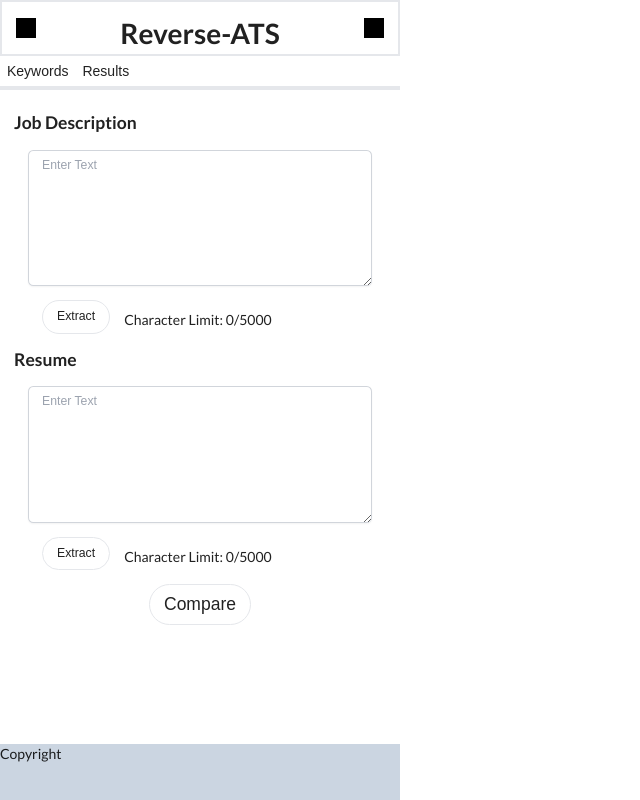
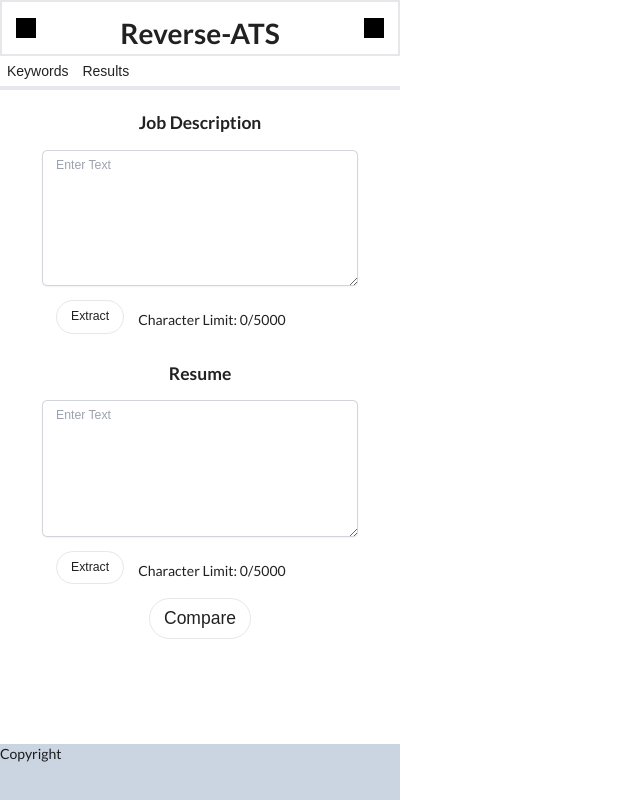
Before and after one commit to Caposto/reverse-ats, a React (Create React App) app in the folder frontend/: page / in a window 1280 px wide. Shown: the whole page, without its empty margins (0-640 px from the left). Built offline with nearby package versions, Linux system fonts and the light colour scheme.

Commit message:
centered items

```diff
--- a/frontend/src/App.jsx
+++ b/frontend/src/App.jsx
@@ -66,11 +66,11 @@ function App() {
         <KeywordsContext.Provider value={keywordsContextValue}>
           <div className={!showMatches ? "flex flex-col flex-grow pt-4" : "hidden"}>
             <div>
-              <h1 className="text-xl pl-4">Job Description</h1>
+              <h1 className="text-xl text-center">Job Description</h1>
               <DynamicForm className="grow" descriptionType="job" />
             </div>
             <div>
-              <h1 className="text-xl pl-4">Resume</h1>
+              <h1 className="text-xl text-center pt-4">Resume</h1>
               <DynamicForm className="grow" descriptionType="resume" />
             </div>
             <div className="text-center">
--- a/frontend/src/components/DynamicForm.jsx
+++ b/frontend/src/components/DynamicForm.jsx
@@ -68,7 +68,7 @@ function DynamicForm({ descriptionType }) {
   };
 
   return (
-    <div aria-label="form-test-id" className="px-8">
+    <div aria-label="form-test-id" className="px-12">
       {!submitted && (
         <form onSubmit={handleSubmit}>
           <textarea
@@ -99,9 +99,11 @@ function DynamicForm({ descriptionType }) {
       {!visible && !error && !exception && (
         <div>
           <KeywordList initial={keywords} descriptionType={descriptionType} />
-          <button className="button-sm" type="submit" onClick={submitNewDescription}>
-            Submit New Description
-          </button>
+          <div className="text-center py-2">
+            <button className="button-sm" type="submit" onClick={submitNewDescription}>
+              Submit New Description
+            </button>
+          </div>
         </div>
       )}
       {error && <Error />}
--- a/frontend/src/components/Keyword.jsx
+++ b/frontend/src/components/Keyword.jsx
@@ -23,7 +23,7 @@ function Keyword({ keywords, removeKeyword, updateKeyword }) {
   }
 
   return keywords.map((keyword) => (
-    <div className="flex justify-between items-center m-2 p-4" key={keyword.id}>
+    <div className="flex justify-between items-center m-2 p-2" key={keyword.id}>
       {keyword.text}
       <div className="flex justify-center cursor-pointer text-2xl">
         <RiCloseCircleLine onClick={() => removeKeyword(keyword.id)} />
--- a/frontend/src/components/KeywordForm.jsx
+++ b/frontend/src/components/KeywordForm.jsx
@@ -8,7 +8,7 @@ function KeywordForm({ edit, onSubmit }) {
 
   useEffect(() => {
     inputRef.current.focus();
-  });
+  }, []);
 
   const handleChange = (e) => {
     setInput(e.target.value);
@@ -25,45 +25,45 @@ function KeywordForm({ edit, onSubmit }) {
   };
 
   return (
-    <form onSubmit={handleSubmit} className="mb-4">
+    <div>
       {edit ? (
-        <>
+        <form onSubmit={handleSubmit} className="mb-4">
           <input
             placeholder="Update your item"
             value={input}
             onChange={handleChange}
             name="text"
             ref={inputRef}
-            className="p-6 border-solid border-4"
+            className="p-4 border-solid border-4"
           />
           <button
             type="submit"
             onClick={handleSubmit}
-            className="p-6 border-solid border-4 cursor-pointer bg-purple-100"
+            className="p-4 border-solid border-4 cursor-pointer bg-purple-300"
           >
             Update
           </button>
-        </>
+        </form>
       ) : (
-        <>
+        <form onSubmit={handleSubmit} className="mb-4">
           <input
             placeholder="Add a keyword"
             value={input}
             onChange={handleChange}
             name="text"
-            className="p-6 border-solid border-4"
+            className="p-4 border-solid border-4"
             ref={inputRef}
           />
           <button
             type="submit"
             onClick={handleSubmit}
-            className="p-6 border-solid border-4 cursor-pointer bg-purple-300"
+            className="p-4 border-solid border-4 cursor-pointer bg-purple-300"
           >
             Add
           </button>
-        </>
+        </form>
       )}
-    </form>
+    </div>
   );
 }
 
```
